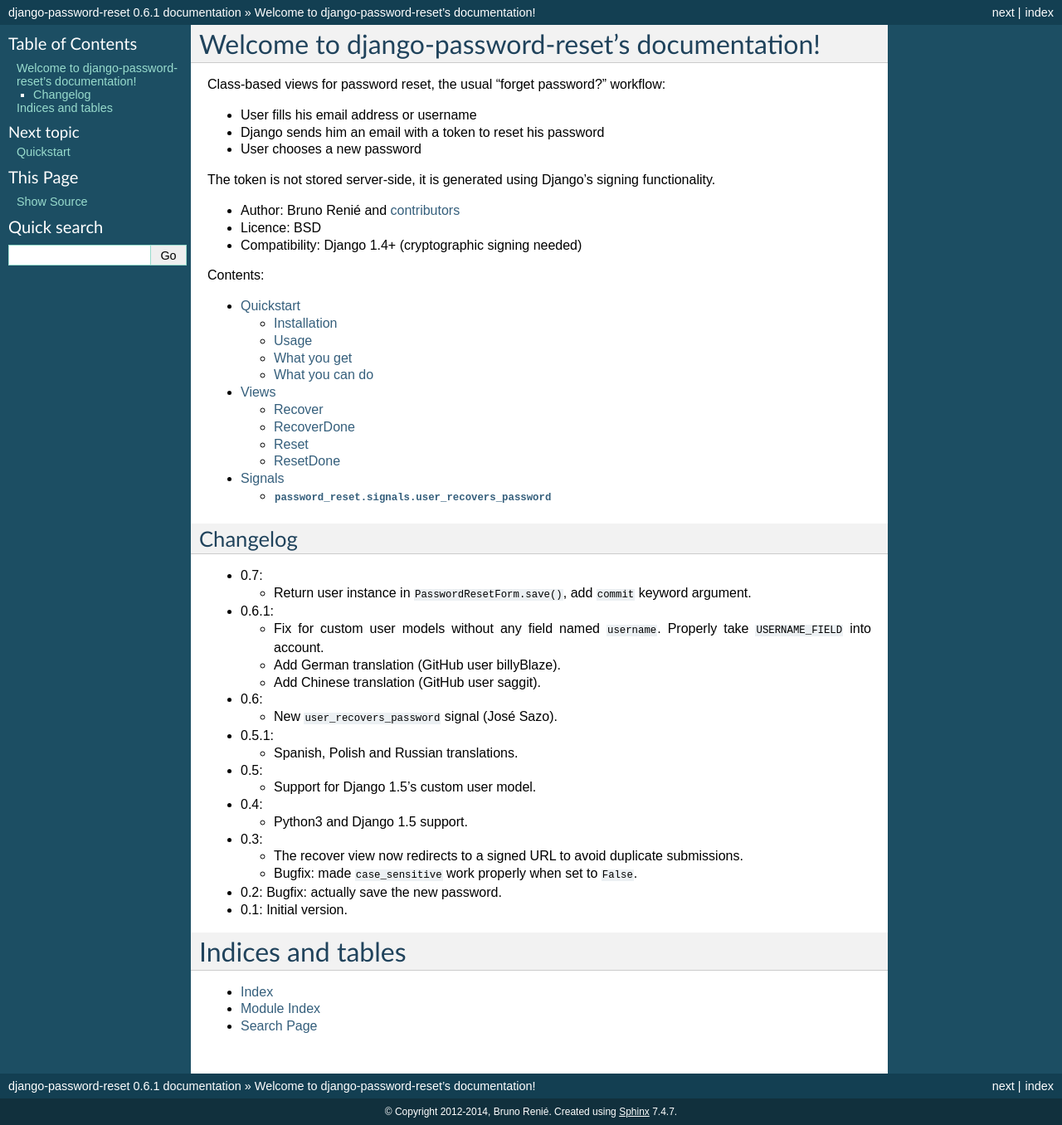
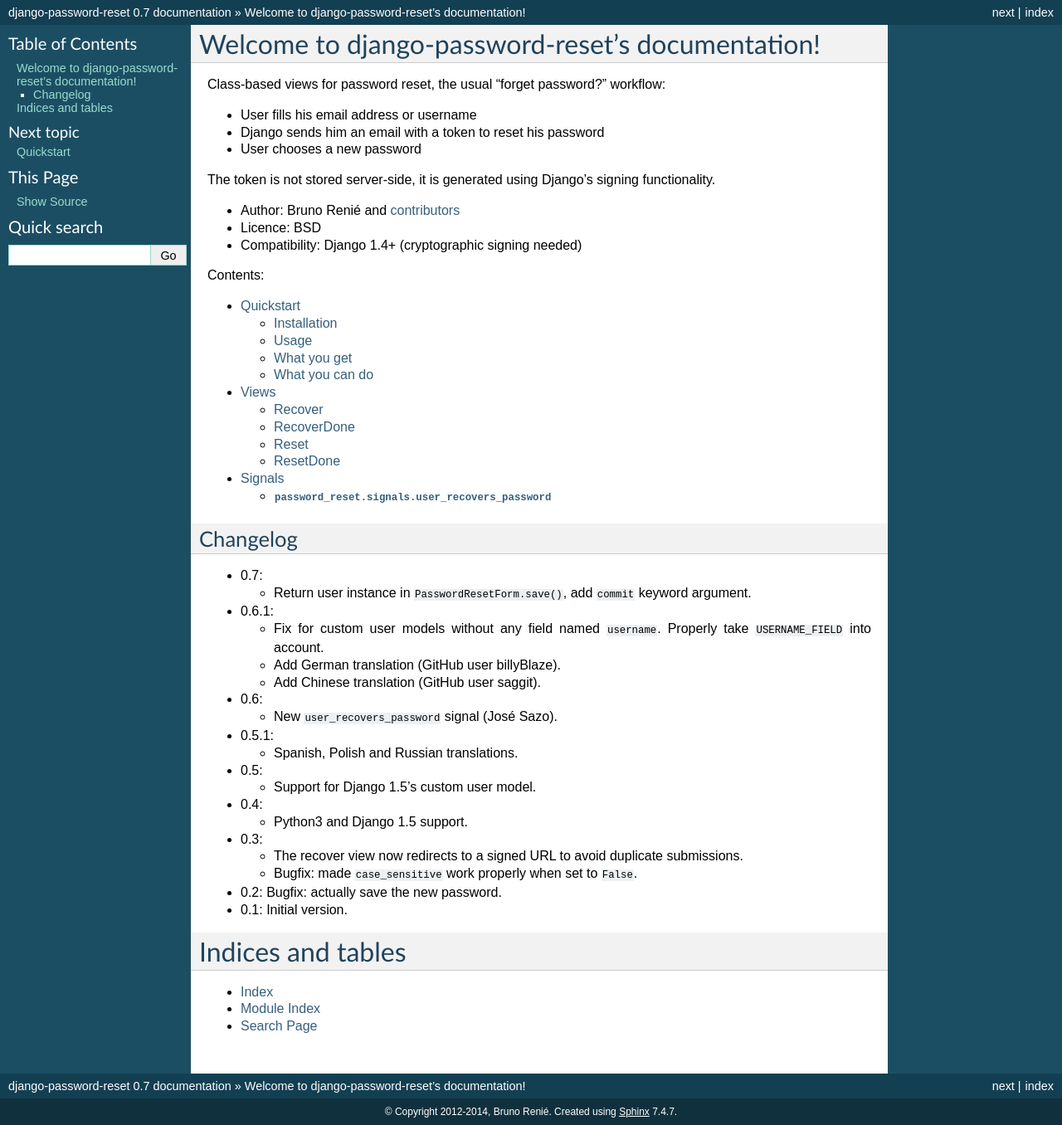
Before and after one commit to brutasse/django-password-reset, a Sphinx documentation site: the page built from docs/index.rst, in a window 1280 px wide. Shown: the whole page at 83% size. Built offline with Sphinx 7.4.7, drawn with Linux system fonts in a browser that asks for light colours.

Commit message:
Bump to 0.7

```diff
--- a/docs/conf.py
+++ b/docs/conf.py
@@ -48,9 +48,9 @@
 # built documents.
 #
 # The short X.Y version.
-version = '0.6.1'
+version = '0.7'
 # The full version, including alpha/beta/rc tags.
-release = '0.6.1'
+release = '0.7'
 
 # The language for content autogenerated by Sphinx. Refer to documentation
 # for a list of supported languages.
--- a/password_reset/__init__.py
+++ b/password_reset/__init__.py
@@ -1 +1 @@
-__version__ = '0.6.1'
+__version__ = '0.7'
```
